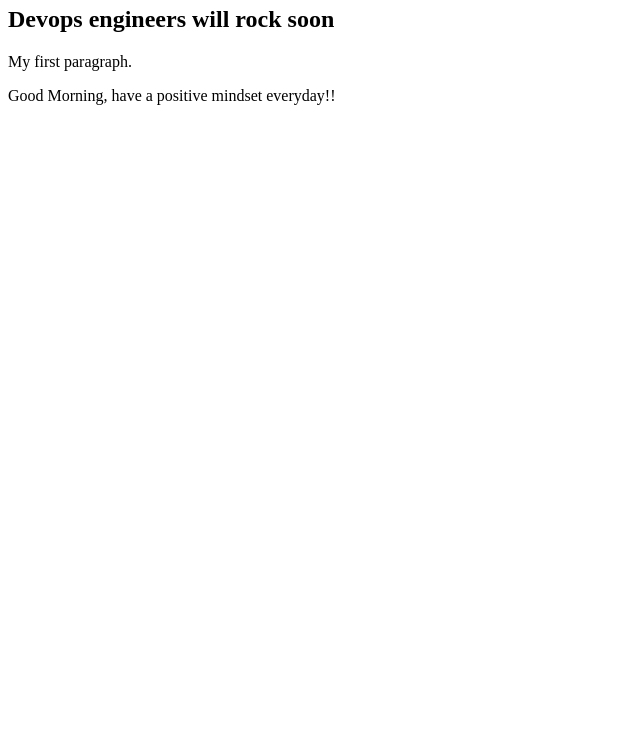
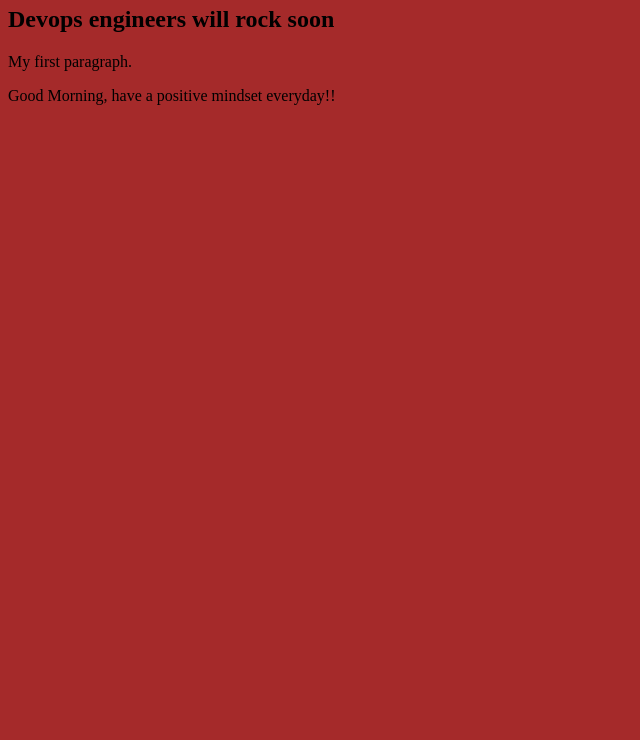
Before and after one commit to shankarvirat/cricket123, a plain HTML site: page index.html in a window 1280 px wide. Shown: the part 60-800 px from the top of the page, without its empty margins (0-640 px from the left). Drawn offline with Linux system fonts and the light colour scheme.

Commit message:
color changed to brown

```diff
--- a/index.html
+++ b/index.html
@@ -3,6 +3,6 @@
 	<h1>My First Heading</h1>
         <h2>Devops engineers will rock soon</h2>
 	<p>My first paragraph.</p>
-	<body style="background-color:white;">
+	<body style="background-color:brown;">
 		Good Morning, have a positive mindset everyday!!
 </html>
```
